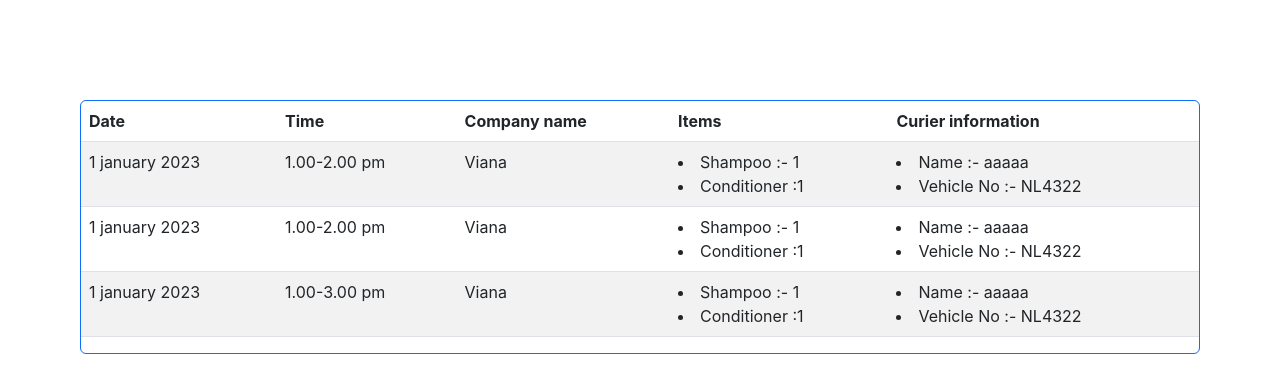
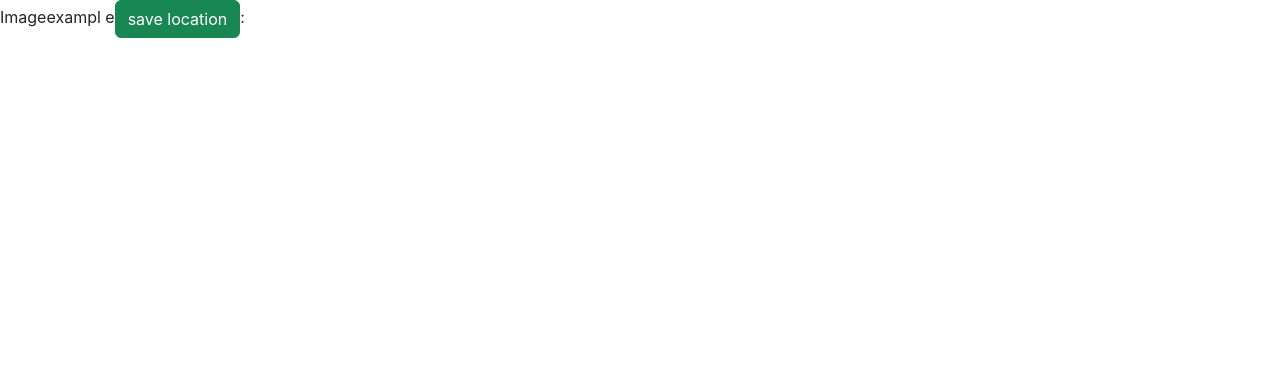
Before and after one commit to IreshaAnupama/frontcode, a React (Create React App) app: page /imageexample in a window 1280 px wide. Shown: the top 392 px of the page. Built offline with nearby package versions, Linux system fonts and the light colour scheme.

Commit message:
solve CROSS ORIGIN error  (Allow CORS: Access-Control-Allow-Origin) chrome extention

```diff
--- a/src/components/Driver/DriverParcelList.js
+++ b/src/components/Driver/DriverParcelList.js
@@ -46,10 +46,10 @@ function DriverParcelList() {
                     <td> {parcel.paymentType} </td>
                     <td> {parcel.specialNote} </td>
                     <td> {parcel.parcelCost} </td>
-                    <td> {parcel.deleveryCost} </td>
+                    <td> {parcel.deliveryCost} </td>
                   </tr>
                 ))}
-                ;
+
               </tbody>
             </Table>
           </Col>
--- a/src/pages/driverPages/Imageexample.jsx
+++ b/src/pages/driverPages/Imageexample.jsx
@@ -1,48 +1,33 @@
-import Table from 'react-bootstrap/Table';
-import Card from 'react-bootstrap/Card';
-import './DriverCss.css';
+import { DistanceMatrixService } from '@react-google-maps/api';
+import { useState } from 'react';
+import { google } from '@react-google-maps/api';
+import { GoogleMap, useLoadScript, Marker } from "@react-google-maps/api";
+import { Button } from 'react-bootstrap';
+import axios from 'axios';
 
-function StripedRowExample() {
+function Imageexample() {
+
+  //https://cros-anywhere.herokuapp.com/
+  //Access-Control-Allow-Origin:
+
+  function handleClick(){
+    const URL='https://maps.googleapis.com/maps/api/distancematrix/json?origins=7.457272,79.825382&destinations=6.845450,79.958389|7.463590,79.850640&key=AIzaSyCAALkJistFQz8Q9Rm5qZro60hvjbcCvmM';
+    axios.get(URL)
+    .then(response=>{
+      console.log(response);
+    })
+    .catch(error => {
+      console.log(error.message);
+    });
+
+
+  }
   return (
-    <div className="center-component">
-    <Card border="primary" style={{ width: '70rem' }}>
-    <Table striped>
-      <thead>
-        <tr>
-          <th>Date</th>
-          <th>Time</th>
-          <th>Company name</th>
-          <th>Items</th>
-          <th>Curier information</th>
-        </tr>
-      </thead>
-      <tbody>
-        <tr>
-          <td>1 january 2023</td>
-          <td>1.00-2.00 pm</td>
-          <td>Viana</td>
-          <td><li>Shampoo :- 1</li><li>Conditioner :1</li></td>
-          <td><li>Name :- aaaaa </li><li>Vehicle No :- NL4322</li></td>
-        </tr>
-        <tr>
-          <td>1 january 2023</td>
-          <td>1.00-2.00 pm</td>
-          <td>Viana</td>
-          <td><li>Shampoo :- 1</li><li>Conditioner :1</li></td>
-          <td><li>Name :- aaaaa </li><li>Vehicle No :- NL4322</li></td>
-        </tr>
-        <tr>
-          <td>1 january 2023</td>
-          <td>1.00-3.00 pm</td>
-          <td>Viana</td>
-          <td><li>Shampoo :- 1</li><li>Conditioner :1</li></td>
-          <td><li>Name :- aaaaa </li><li>Vehicle No :- NL4322</li></td>
-        </tr>
-      </tbody>
-    </Table>
-    </Card>
-    </div>
+    <div>Imageexampl
+      e
+      <Button className="btn btn-success" onClick={handleClick}> save location</Button>
+   :</div>
   )
 }
 
-export default StripedRowExample;
+export default Imageexample
```
